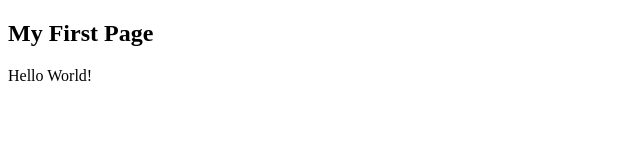
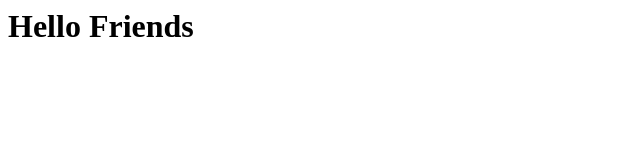
Before and after one commit to hong274/COM9229-Lab1, a plain HTML site: page index.html in a window 1280 px wide. Shown: the whole page, without its empty margins (0-640 px from the left). Drawn offline with Linux system fonts and the light colour scheme.

Commit message:
Update index.html

```diff
--- a/index.html
+++ b/index.html
@@ -1,14 +1,7 @@
-<!DOCTYPE html>
 <html>
-<body>
-
-<h2>My First Page</h2>
-
-<p id="demo"></p>
-
-<script>
-document.getElementById("demo").innerHTML = "Hello World!";
-</script>
-
-</body>
+    <head></head>
+    <body>
+        <h1>Hello Friends</h1>
+        <script type="module" src="./js/main.js"></script>
+    </body>
 </html>
```
